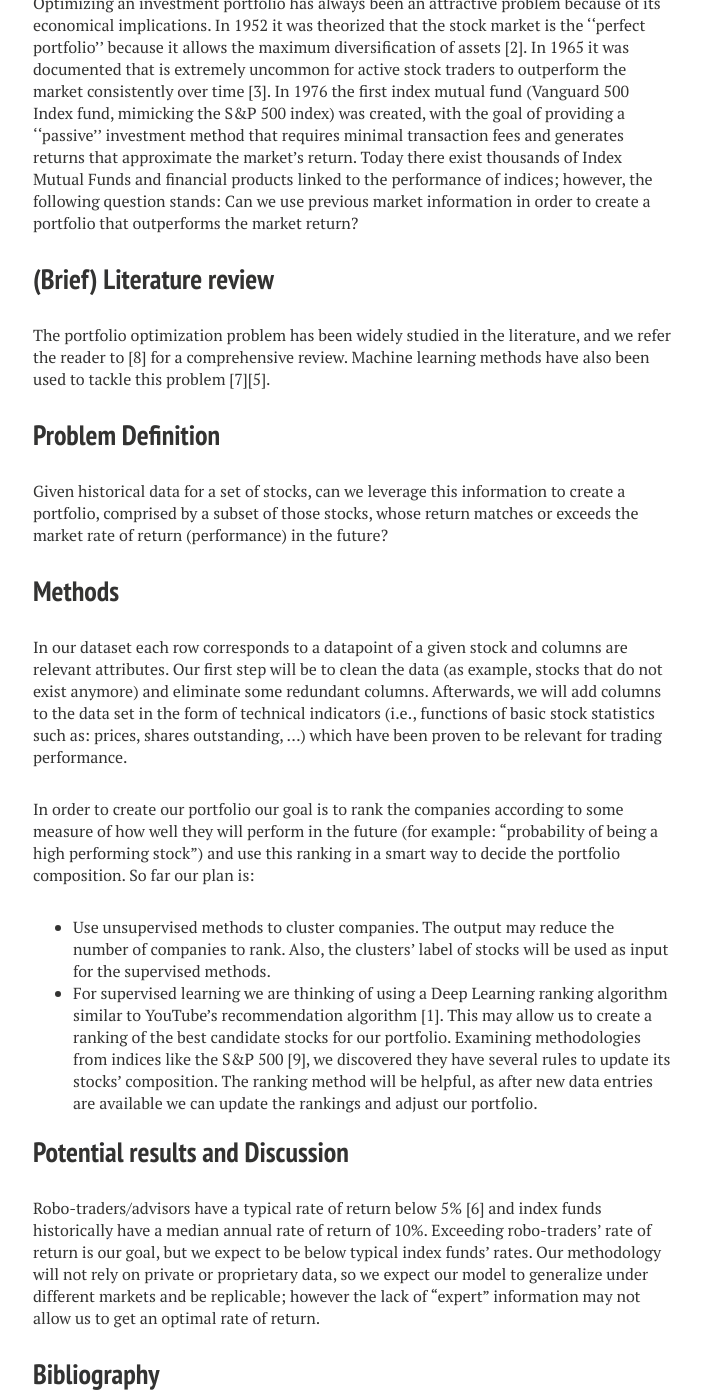
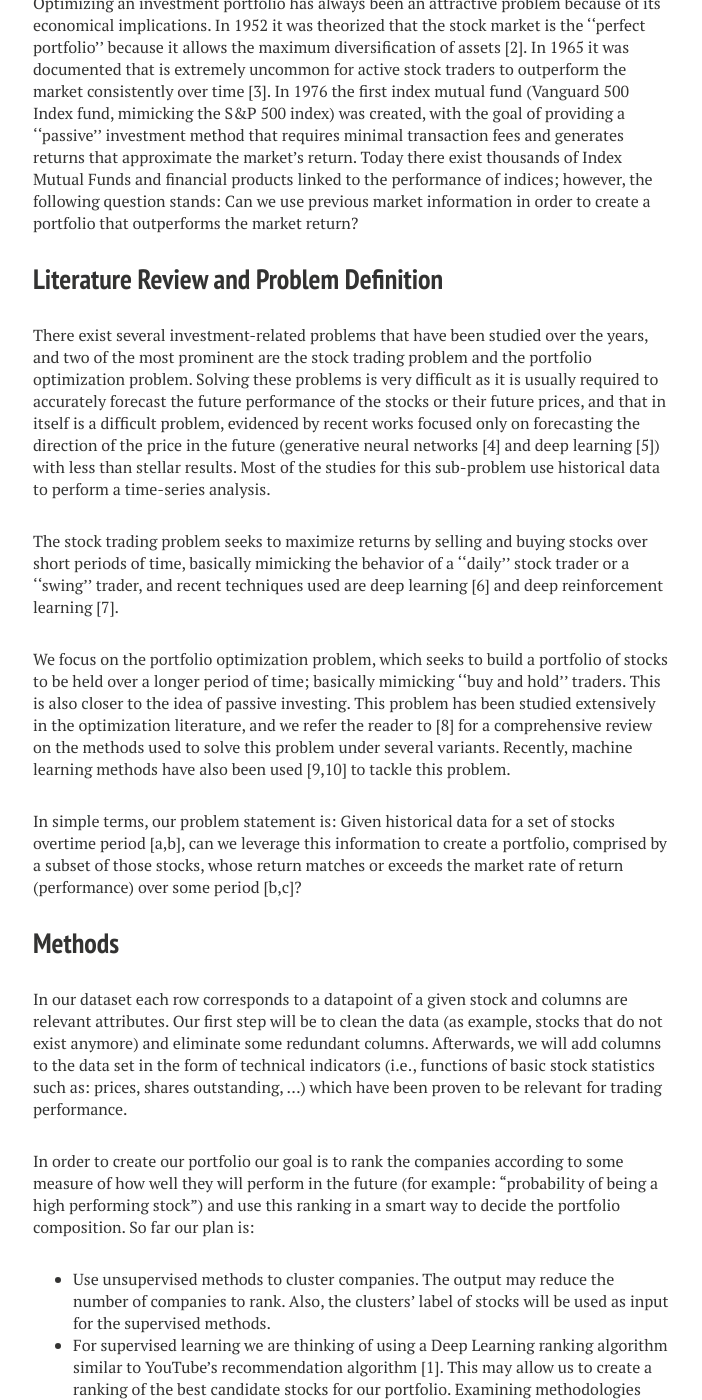
Before and after one commit to ierazo/ierazo.github.io, a Jekyll site: the page built from Machine_Learning_Project.md, in a window 1280 px wide and 1400 px high, scrolled down 1059 px. Shown: the whole window, without its empty margins (287-989 px from the left). Built offline with Jekyll 4.4.1, drawn with Linux system fonts in a browser that asks for light colours; nearby versions of some CDN libraries; some web fonts are replaced; some of the changed text lies outside the part shown.

Commit message:
Update Machine_Learning_Project.md
Lit. review and problem definition fixed

```diff
--- a/Machine_Learning_Project.md
+++ b/Machine_Learning_Project.md
@@ -21,12 +21,18 @@ Markets countries in Europe). Indices are used as a benchmark to measure the per
 
 Optimizing an investment portfolio has always been an attractive problem because of its economical implications. In 1952 it was theorized that the stock market is the ''perfect portfolio'' because it allows the maximum diversification of assets [2]. In 1965 it was documented that is extremely uncommon for active stock traders to outperform the market consistently over time [3]. In 1976 the first index mutual fund (Vanguard 500 Index fund, mimicking the S&P 500 index) was created, with the goal of providing a ''passive'' investment method that requires minimal transaction fees and generates returns that approximate the market's return. Today there exist thousands of Index Mutual Funds and financial products linked to the performance of indices; however, the following question stands: Can we use previous market information in order to create a portfolio that outperforms the market return?
 
-## (Brief) Literature review
-The portfolio optimization problem has been widely studied in the literature, and we refer the reader to [8] for a comprehensive review. Machine learning methods have also been used to tackle this problem [7][5].
+## Literature Review and Problem Definition
+
+There exist several investment-related problems that have been studied over the years, and two of the most prominent are the stock trading problem and the portfolio optimization problem. Solving these problems is very difficult as it is usually required to accurately forecast the future performance of the stocks or their future prices, and that in itself is a difficult problem, evidenced by recent works focused only on forecasting the direction of the price in the future (generative neural networks [4] and deep learning [5]) with less than stellar results. Most of the studies for this sub-problem use historical data to perform a time-series analysis.
 
 
-## Problem Definition
-Given historical data for a set of stocks, can we leverage this information to create a portfolio, comprised by a subset of those stocks, whose return matches or exceeds the market rate of return (performance) in the future?
+The stock trading problem seeks to maximize returns by selling and buying stocks over short periods of time, basically mimicking the behavior of a ''daily'' stock trader or a ''swing'' trader, and recent techniques used are deep learning [6] and deep reinforcement learning [7].
+
+We focus on the portfolio optimization problem, which seeks to build a portfolio of stocks to be held over a longer period of time; basically mimicking ''buy and hold'' traders. This is also closer to the idea of passive investing. This problem has been studied extensively in the optimization literature, and we refer the reader to [8] for a comprehensive review on the methods used to solve this problem under several variants. Recently, machine learning methods have also been used [9,10] to tackle this problem.
+
+
+In simple terms, our problem statement is: Given historical data for a set of stocks overtime period [a,b], can we leverage this information to create a portfolio, comprised by a subset of those stocks, whose return matches or exceeds the market rate of return (performance) over some period [b,c]?
+
 
 ## Methods
 In our dataset each row corresponds to a datapoint of a given stock and columns are relevant attributes. Our first step will be to clean the data (as example, stocks that do not exist anymore) and eliminate some redundant columns. Afterwards, we will add columns to the data set in the form of technical indicators (i.e., functions of basic stock statistics such as: prices,  shares outstanding, ...) which have been proven to be relevant for trading performance.
@@ -44,9 +50,13 @@ Robo-traders/advisors have a typical rate of return below 5% [6] and index funds
 - [1] Board of Governors of the Federal Reserve System. "Survey of Consumer Finances (SCF)". [link](https://www.federalreserve.gov/econres/scfindex.htm)
 - [2] Harry Markowitz. "Portfolio Selection". *The Journal of Finance* 7.1 (1952), pp. 77–91
 - [3] Eugene F. Fama. "The Behavior of Stock-Market Prices". *The Journal of Business* 38.1 (1965), pp. 34–105. issn: 00219398, 15375374.
+- [4] Jefferson  Hernandez  and  Andres  G.  Abad.  ''Learning  from  multivariate discrete sequential data using a restricted Boltzmann machine model''. *In 2018 IEEE 1st Colombian Conference on Applications in Computational Intelligence  (ColCACI)*. (2018),  pp.  1–6. doi:10.1109/ColCACI.2018.8484854.
+- [5] Alexiei Dingli and Karl Fournier. ''Financial Time Series Forecasting – A Deep Learning Approach''. *International Journal of Machine Learning and Computing* 7 (2017), pp. 118–122. doi:10.18178/ijmlc.2017.7.5.632.
+- [6] Thomas G. Fischer and C. Krauss. ''Deep learning with long short-term memory networks for financial market predictions''. *European Journal of Operations Research* 270 (2018), pp. 654–669.
+- [7] Yue Deng et al. ''Deep Direct Reinforcement Learning for Financial Signal Representation and Trading”. *IEEE Transactions on Neural Networksand  Learning  Systems* 28.3  (2017),  pp.  653–664. doi:10.1109/TNNLS.2016.2522401
+- [8] Prisadarng Skolpadungket. "Portfolio management using computational intelligence approaches". PhD thesis. University of Bradford, 2013.
+- [9] Steve Y. Yang and Saud Almahdi.  "An adaptive portfolio trading system: A risk-return portfolio optimization using recurrent reinforcement learning with expected maximum drawdown". *Expert Systems with Applications* (2017).
+- [10] Steve Y. Yang, Qiang Song and Anqi Liu. "Stock portfolio selection using learning-to-rank algorithms with news sentiment". *Neurocomputing* (2017).
 - [666] Paul Covington, Jay Adams, and Emre Sargin. "Deep Neural Networks for YouTube Recommendations". *Proceedings of the 10th ACM Conferenceon Recommender Systems.* New York, NY, USA, 2016
-- [5] Steve Y.Yang, Qiang Song and Anqi Liu. "Stock portfolio selection using learning-to-rank algorithms with news sentiment". *Neurocomputing* (2017).
 - [6] "Robo-Advisor Performance Is Only One Piece of the Puzzle". [link](https://www.nerdwallet.com/article/investing/robo-advisor-performance).
-- [7] Steve Y.Yang and Saud Almahdi.  "An adaptive portfolio trading system: A risk-return portfolio optimization using recurrent reinforcement learning with expected maximum drawdown". *Expert Systems with Applications* (2017).
-- [8] Prisadarng Skolpadungket. "Portfolio management using computational intelligence approaches". PhD thesis. University of Bradford, 2013.
 - [9] SP U.S. Indices Methodology. [link](https://www.spglobal.com/spdji/en/documents/methodologies/methodology-sp-us-indices.pdf)
```
